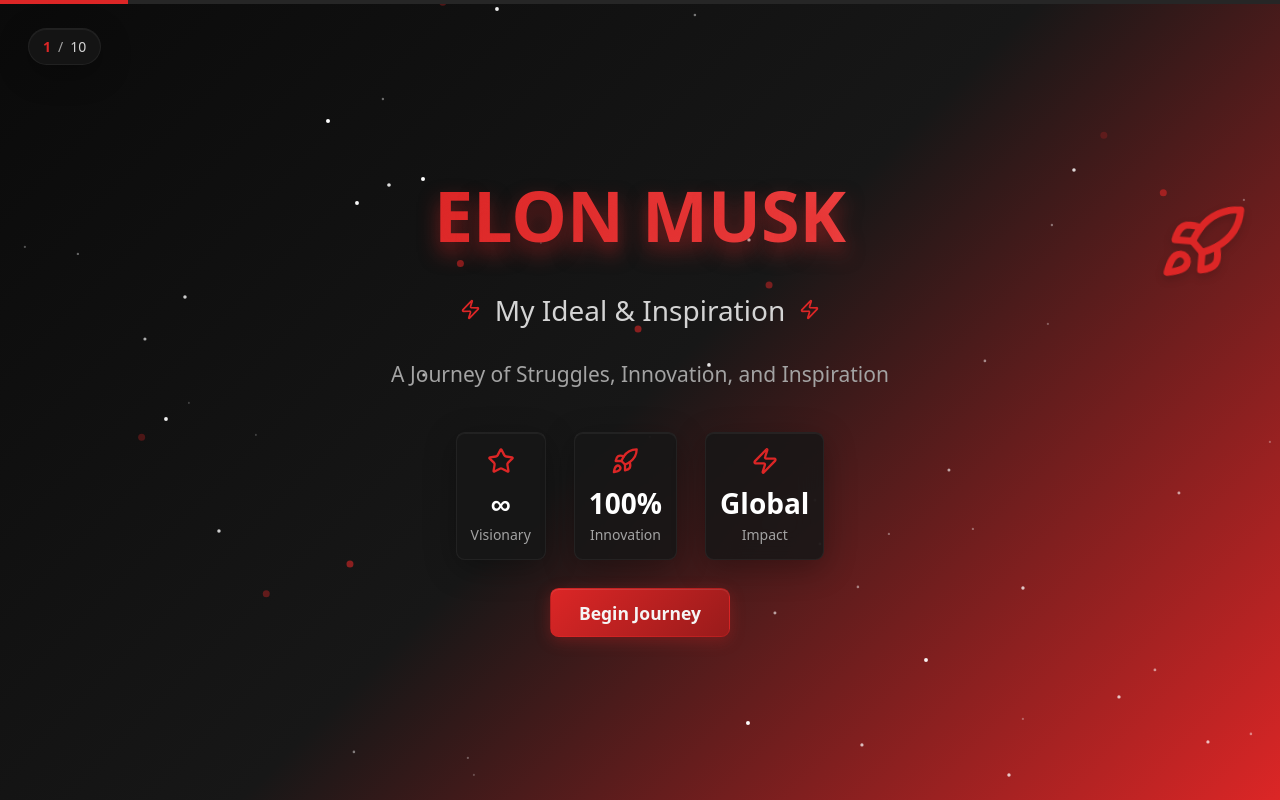
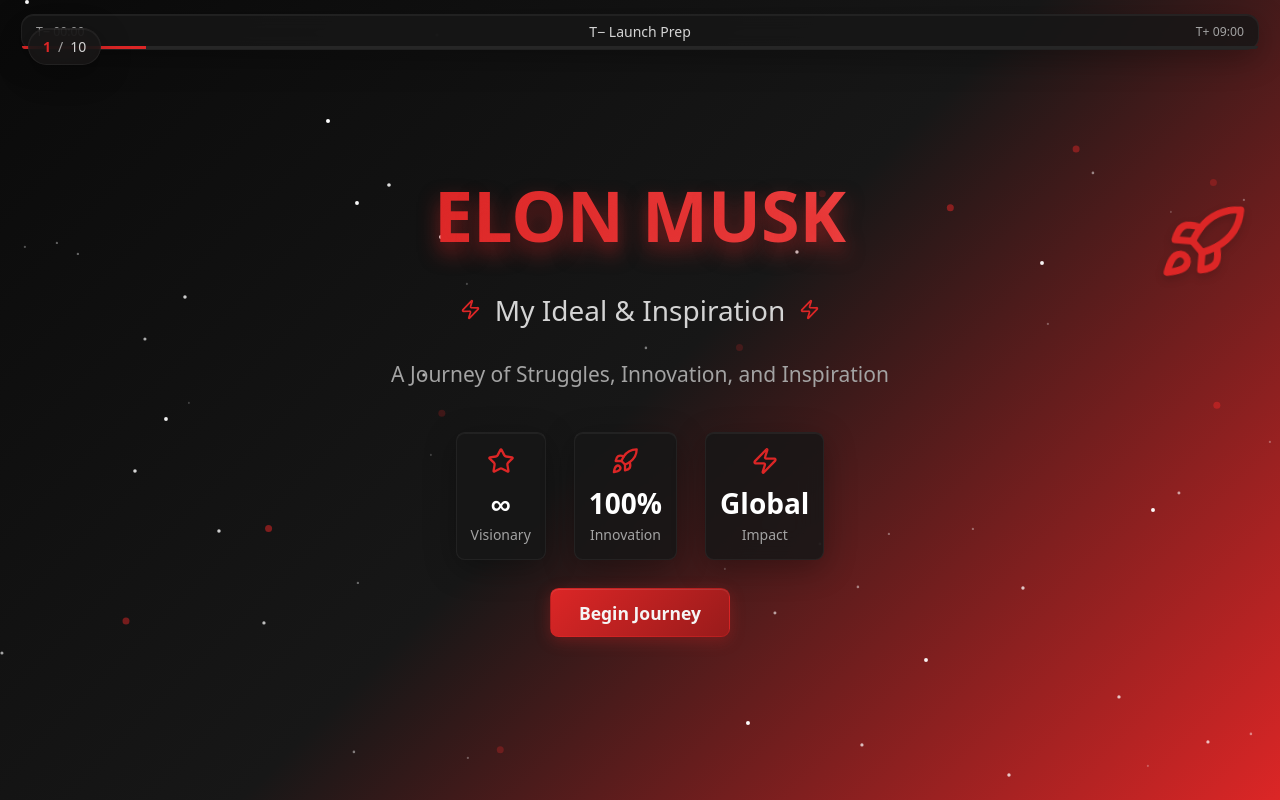
Before and after one commit to zepichere2/presentation, a Next.js app: page / in a window 1280 px wide. Built offline with nearby package versions, Linux system fonts and the light colour scheme.

Commit message:
Add constellation background and mission timeline to presentation
Co-authored-by: 25bcs12756 <25bcs12756@cuchd.in>

```diff
--- a/src/app/page.tsx
+++ b/src/app/page.tsx
@@ -3,6 +3,7 @@
 import { ElonMuskPresentation } from '@/components/ElonMuskPresentation';
 import { useState, useEffect } from 'react';
 import { SpaceBackground } from '@/components/SpaceBackground';
+import { ConstellationLayer } from '@/components/ConstellationLayer';
 
 // Device detection and viewport utilities
 const useDeviceDetection = () => {
@@ -114,6 +115,7 @@ export default function App() {
   return (
     <div className={getContainerClasses()}>
       <SpaceBackground />
+      <ConstellationLayer />
       <main className="adaptive-main">
         <ElonMuskPresentation deviceInfo={deviceInfo} />
       </main>
--- /dev/null
+++ b/src/components/ConstellationLayer.tsx
@@ -0,0 +1,32 @@
+"use client";
+
+import { useMemo } from "react";
+import { motion } from "motion/react";
+
+export function ConstellationLayer() {
+  const points = useMemo(() =>
+    Array.from({ length: 36 }).map(() => ({
+      x: Math.random() * 100,
+      y: Math.random() * 100,
+    })), []
+  );
+
+  return (
+    <div className="pointer-events-none fixed inset-0 -z-10">
+      {points.map((p, i) => (
+        <motion.div
+          key={i}
+          className="absolute w-[2px] h-[2px] bg-white/70 rounded-full"
+          style={{ left: `${p.x}%`, top: `${p.y}%` }}
+          animate={{ opacity: [0.2, 1, 0.2] }}
+          transition={{ duration: 4 + (i % 5), repeat: Infinity }}
+        />
+      ))}
+      {/* Constellation lines (sample few) */}
+      <svg className="absolute inset-0 w-full h-full opacity-20" viewBox="0 0 100 100" preserveAspectRatio="none">
+        <polyline points="10,20 20,35 35,25 50,40 65,30 80,45" stroke="white" strokeWidth="0.3" fill="none" />
+        <polyline points="15,70 30,60 45,75 60,65 75,80" stroke="white" strokeWidth="0.3" fill="none" />
+      </svg>
+    </div>
+  );
+}
--- a/src/components/ElonMuskPresentation.tsx
+++ b/src/components/ElonMuskPresentation.tsx
@@ -1,6 +1,7 @@
 import { useState, useEffect, useCallback, useRef } from 'react';
 import { motion, AnimatePresence } from 'motion/react';
 import { ChevronLeft, ChevronRight, Play, Pause, RotateCcw, Maximize2 } from 'lucide-react';
+import { MissionTimeline } from '@/components/MissionTimeline';
 import { PresentationProps } from './presentation/types';
 import { SLIDES_DATA, PRESENTATION_CONFIG } from './presentation/constants';
 import { TitleSlide } from './presentation/slides/TitleSlide';
@@ -410,25 +411,8 @@ export function ElonMuskPresentation({ deviceInfo }: PresentationProps) {
         )}
       </AnimatePresence>
 
-      {/* Progress Bar */}
-      <motion.div
-        className="absolute top-0 left-0 w-full h-1 bg-dark-gray-800 z-50"
-        initial={{ scaleX: 0 }}
-        animate={{ scaleX: 1 }}
-        transition={{ delay: 0.5 }}
-      >
-        <motion.div
-          className="h-full bg-gradient-to-r from-accent-red to-accent-red"
-          style={{
-            width: `${((currentSlide + 1) / SLIDES_DATA.length) * 100}%`
-          }}
-          initial={{ width: 0 }}
-          animate={{
-            width: `${((currentSlide + 1) / SLIDES_DATA.length) * 100}%`
-          }}
-          transition={{ duration: 0.5 }}
-        />
-      </motion.div>
+      {/* Mission Timeline */}
+      <MissionTimeline currentIndex={currentSlide} total={SLIDES_DATA.length} />
 
       {/* Slide Counter */}
       <motion.div
--- /dev/null
+++ b/src/components/MissionTimeline.tsx
@@ -0,0 +1,51 @@
+"use client";
+
+import { motion } from "motion/react";
+
+interface MissionTimelineProps {
+  currentIndex: number;
+  total: number;
+}
+
+const PHASES = [
+  "T− Launch Prep",
+  "Liftoff",
+  "Max‑Q",
+  "MECO",
+  "Stage Sep",
+  "SECO",
+  "Orbit",
+  "Trans‑Mars",
+  "Approach",
+  "Landing"
+];
+
+export function MissionTimeline({ currentIndex, total }: MissionTimelineProps) {
+  const progressPct = ((currentIndex + 1) / total) * 100;
+  return (
+    <div className="fixed top-0 left-0 right-0 z-50 px-6 pt-4">
+      <div className="relative dark-glass rounded-xl px-4 py-2 backdrop-blur-md">
+        {/* Progress bar */}
+        <div className="absolute left-0 right-0 bottom-0 h-1 bg-dark-gray-800 rounded-b-xl overflow-hidden">
+          <motion.div
+            className="h-full bg-gradient-to-r from-accent-red to-accent-red"
+            animate={{ width: `${progressPct}%` }}
+            transition={{ duration: 0.6 }}
+          />
+        </div>
+        {/* Labels */}
+        <div className="flex items-center justify-between gap-3">
+          <div className="text-dark-gray-400 text-xs">
+            {currentIndex === 0 ? "T− 00:00" : `T+ ${String(currentIndex).padStart(2, "0")}:00`}
+          </div>
+          <div className="flex-1 text-center text-sm text-dark-gray-300">
+            {PHASES[currentIndex] ?? "Coast"}
+          </div>
+          <div className="text-dark-gray-400 text-xs">
+            {`T+ ${String(total - 1).padStart(2, "0")}:00`}
+          </div>
+        </div>
+      </div>
+    </div>
+  );
+}
```
